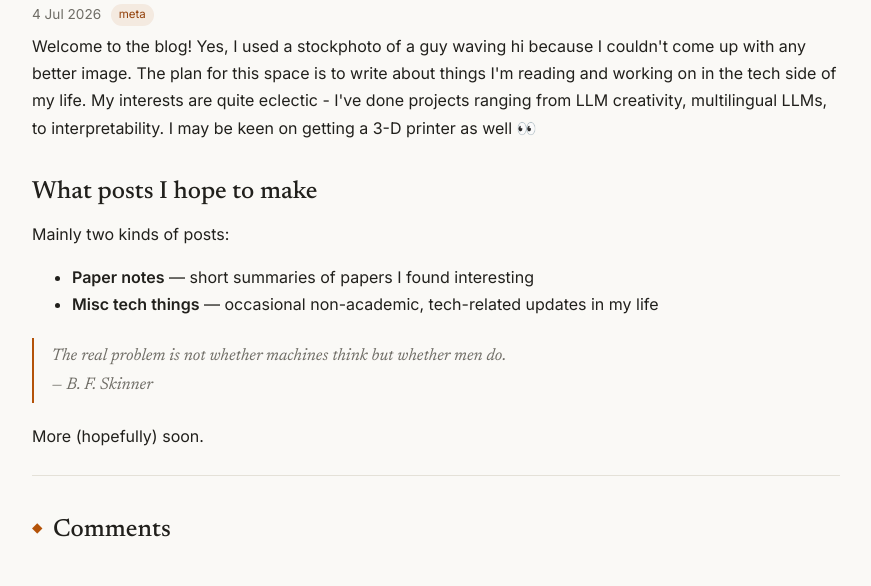
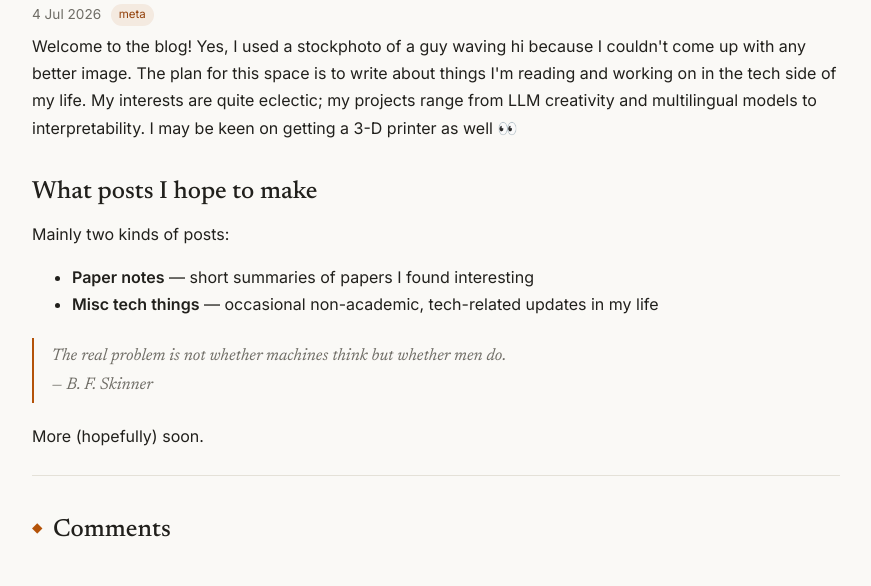
Before and after one commit to syed-aliredha/syed-aliredha.github.io, a plain HTML site: page blog/hello-world.html in a window 1280 px wide. Shown: the part 214-800 px from the top of the page, without its empty margins (204-1075 px from the left). Drawn offline with Linux system fonts and the light colour scheme.

Commit message:
Update hello-world.html

```diff
--- a/blog/hello-world.html
+++ b/blog/hello-world.html
@@ -76,8 +76,7 @@
       <div class="post-content">
         <p>
           Welcome to the blog! Yes, I used a stockphoto of a guy waving hi because I couldn't come up with any better image. The plan for this space is to write about things I'm
-          reading and working on in the tech side of my life. My interests are quite eclectic -
-          I've done projects ranging from LLM creativity, multilingual LLMs, to interpretability.
+          reading and working on in the tech side of my life. My interests are quite eclectic; my projects range from LLM creativity and multilingual models to interpretability.
           I may be keen on getting a 3-D printer as well 👀
         </p>
 
```
